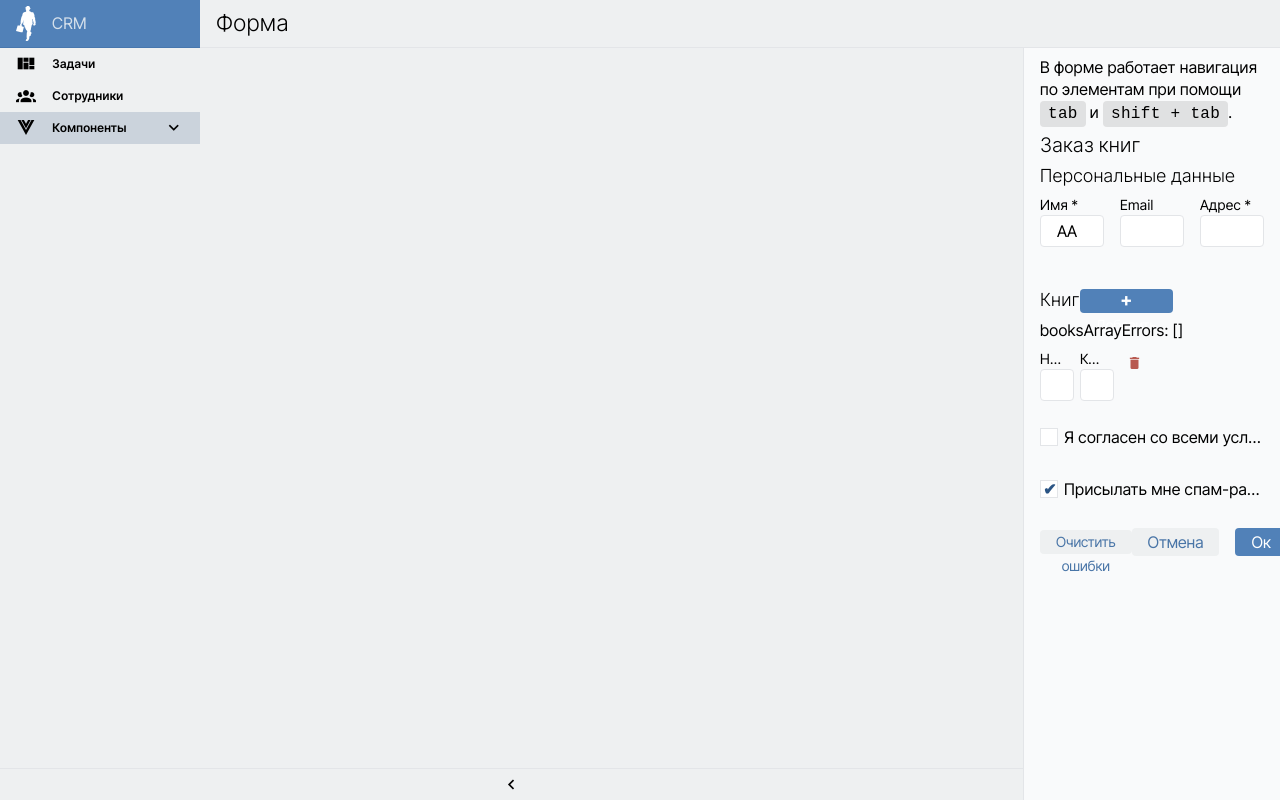
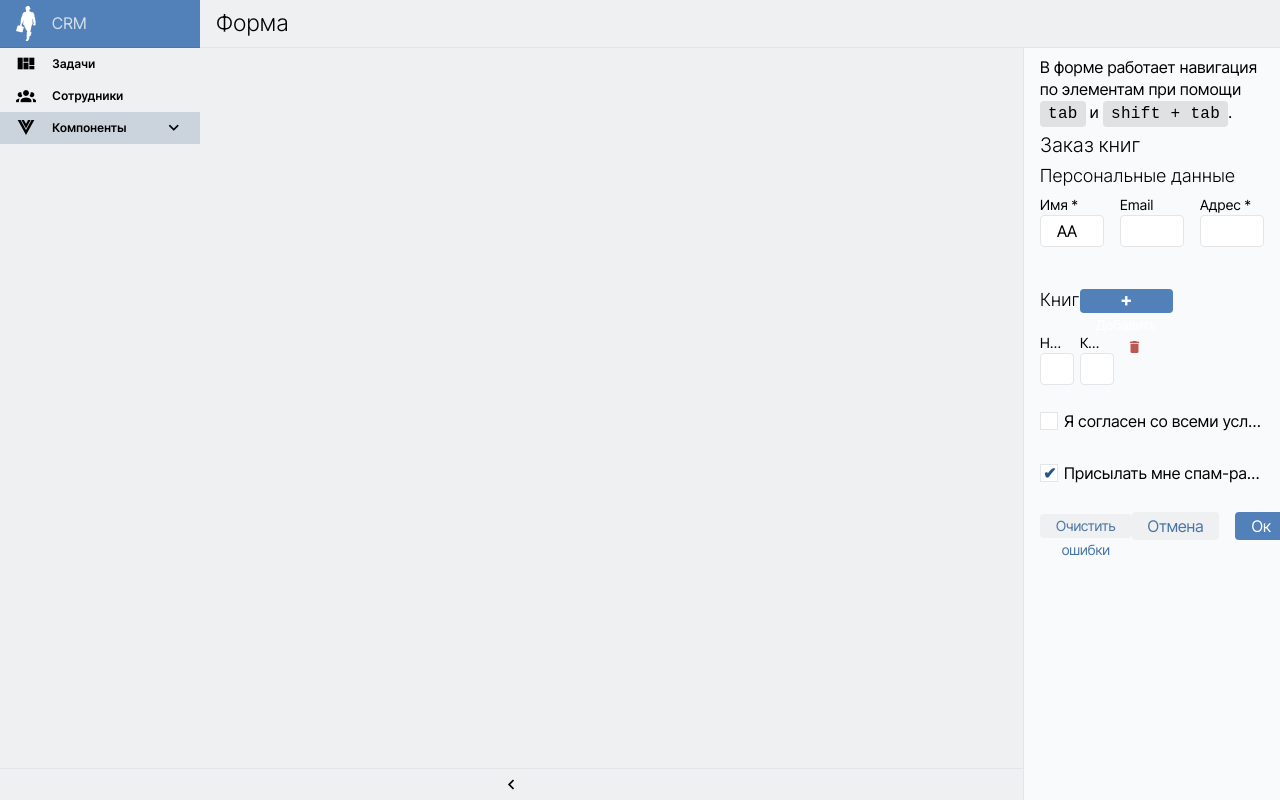
Before and after one commit to hardmagnett/big-company, a Vue app: page /components/form in a window 1280 px wide. Built offline with nearby package versions, Linux system fonts and the light colour scheme.

Commit message:
Красная подсказка в отдельный компонент.

```diff
--- a/src/a-library/bootstrap.ts
+++ b/src/a-library/bootstrap.ts
@@ -13,6 +13,7 @@ import APageHeader from "@/a-library/components/layout/APageHeader/APageHeader.v
 // Forms
 import AFormButtonsWrapper from "@/a-library/components/forms/AFormButtonsWrapper/AFormButtonsWrapper.vue";
 import AInputControl from "@/a-library/components/forms/AInputControl/AInputControl.vue";
+import AInputControlHint from "@/a-library/components/forms/AInputControlHint/AInputControlHint.vue";
 import ABtn from "@/a-library/components/forms/ABtn/ABtn.vue";
 import AInput from "@/a-library/components/forms/AInput/AInput.vue";
 import ACheckBox from "@/a-library/components/forms/ACheckBox/ACheckBox.vue";
@@ -65,6 +66,7 @@ export default function ({
   // Forms
   vueApp.component("AFormButtonsWrapper", AFormButtonsWrapper);
   vueApp.component("AInputControl", AInputControl);
+  vueApp.component("AInputControlHint", AInputControlHint);
   vueApp.component("ABtn", ABtn);
   vueApp.component("AInput", AInput);
   vueApp.component("ACheckBox", ACheckBox);
--- a/src/a-library/components/forms/AInputControl/AInputControl.vue
+++ b/src/a-library/components/forms/AInputControl/AInputControl.vue
@@ -15,10 +15,6 @@ const props = withDefaults(defineProps<Props>(), {
   errorMessages: () => [],
 });
 
-// defineOptions({
-//   inheritAttrs: false,
-// });
-
 const hint = computed(()=>{
   return props.errorMessages[0] ?? ''
 })
@@ -34,9 +30,17 @@ const hint = computed(()=>{
     <div class="a-input-control__input">
       <slot></slot>
     </div>
-    <div v-if="!hideHint" class="a-input-control__error">
-      <div class="mod--ellipsis-one-line">{{hint}}</div>
-    </div>
+    <!--<div v-if="!hideHint" class="a-input-control__error">-->
+    <!--  <div class="mod&#45;&#45;ellipsis-one-line">{{hint}}</div>-->
+    <!--</div>-->
+    <AInputControlHint
+      v-if="!hideHint"
+      :error-messages="errorMessages"
+
+    ></AInputControlHint>
+    <!--<div v-if="!hideHint" class="a-input-control__error">-->
+    <!--  <div class="mod&#45;&#45;ellipsis-one-line">{{hint}}</div>-->
+    <!--</div>-->
   </div>
 </template>
 
@@ -57,14 +61,14 @@ const hint = computed(()=>{
     display: flex;
     align-items: center;
   }
-  .a-input-control__error {
-    display: flex;
-    align-items: end;
+  /*.a-input-control__error {*/
+  /*  display: flex;*/
+  /*  align-items: end;*/
 
-    font-size: var(--font-size-small);
-    height: var(--hint-height);
+  /*  font-size: var(--font-size-small);*/
+  /*  height: var(--hint-height);*/
 
-    color: var(--clr-font-red-bright);
-  }
+  /*  color: var(--clr-font-red-bright);*/
+  /*}*/
 }
 </style>
--- /dev/null
+++ b/src/a-library/components/forms/AInputControlHint/AInputControlHint.vue
@@ -0,0 +1,35 @@
+<script setup lang="ts">
+import {computed} from 'vue'
+
+export interface Props {
+  errorMessages?: string[];
+}
+const props = withDefaults(defineProps<Props>(), {
+  errorMessages: () => [],
+});
+
+const hint = computed(()=>{
+  return props.errorMessages[0] ?? ''
+})
+
+</script>
+
+<template>
+  <div class="a-input-control-hint">
+    <div class="mod--ellipsis-one-line">{{hint}}</div>
+  </div>
+</template>
+
+<style scoped>
+.a-input-control-hint {
+  --hint-height: 20px;
+  /*outline: 1px solid darkred;*/
+  display: flex;
+  align-items: end;
+
+  font-size: var(--font-size-small);
+  height: var(--hint-height);
+
+  color: var(--clr-font-red-bright);
+}
+</style>
--- a/src/a-library/views/component-list/ViewForm/ViewForm.vue
+++ b/src/a-library/views/component-list/ViewForm/ViewForm.vue
@@ -114,7 +114,7 @@ const submitHandler = async () => {
       <br />
 
       <div class="am-cols">
-        <h3 class="am-col-2" >Книги</h3>
+        <h3 class="am-col-2 mod--mb-0" >Книги</h3>
         <div class="am-col-2">
           <ABtn
               class="a-btn--small"
@@ -126,7 +126,16 @@ const submitHandler = async () => {
         </div>
       </div>
 
-      <p>booksArrayErrors: {{getErrorsForPath(`books`)}}</p>
+      <!--<p>booksArrayErrors: {{getErrorsForPath(`books`)}}</p>-->
+
+      <!--<AInputControlHint-->
+      <!--    :error-messages="['dsafasdfa']"-->
+
+      <!--&gt;</AInputControlHint>-->
+      <AInputControlHint
+          :error-messages="getErrorsForPath(`books`)"
+
+      ></AInputControlHint>
 
 
       <template
```
